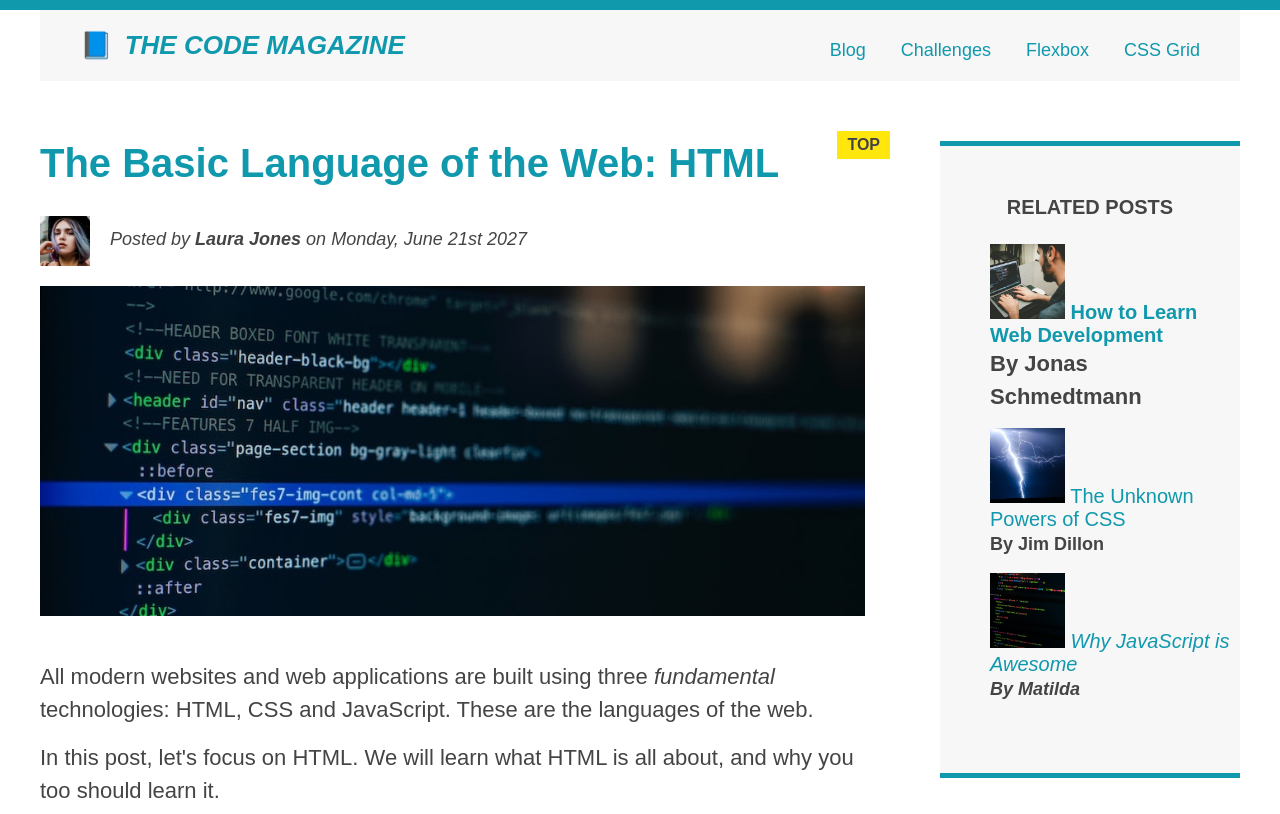
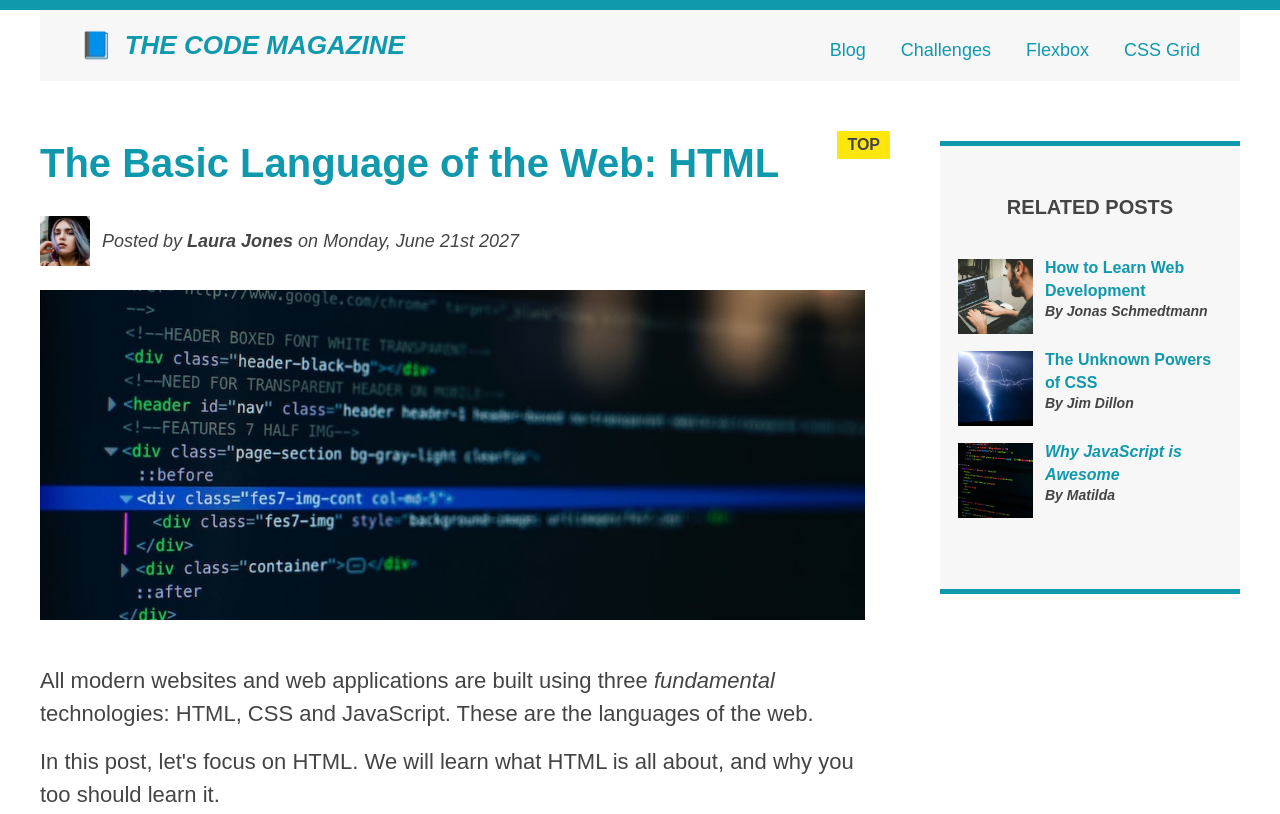
Before and after one commit to sagarpal04/Layouts-Floats-Flex-Box-CSS-Grids, a plain HTML site: page index.html in a window 1280 px wide. Shown: the top 814 px of the page. Drawn offline with Linux system fonts and the light colour scheme.

Commit message:
Grid Added

```diff
--- a/index.html
+++ b/index.html
@@ -18,7 +18,7 @@
     -->
 
     <div class="container">
-      <header class="main-header clearfix">
+      <header class="main-header">
         <h1>📘 The Code Magazine</h1>
 
         <nav>
@@ -29,23 +29,22 @@
           <a href="#">CSS Grid</a>
         </nav>
       </header>
-
+      <div class="row">
         <article>
           <header class="post-header">
             <h2>The Basic Language of the Web: HTML</h2>
-
+            <div class="author-box">
               <img
                 src="img/laura-jones.jpg"
                 alt="Headshot of Laura Jones"
                 height="50"
                 width="50"
-            class="author-img"
               />
 
-          <p id="author" class="author">
+              <p id="author">
                 Posted by <strong>Laura Jones</strong> on Monday, June 21st 2027
               </p>
-
+            </div>
             <img
               src="img/post-img.jpg"
               alt="HTML code on a screen"
@@ -59,8 +58,8 @@
           <p>
             All modern websites and web applications are built using three
             <em>fundamental</em>
-          technologies: HTML, CSS and JavaScript. These are the languages of the
-          web.
+            technologies: HTML, CSS and JavaScript. These are the languages of
+            the web.
           </p>
 
           <p>
@@ -72,8 +71,8 @@
           <p>
             HTML stands for <strong>H</strong>yper<strong>T</strong>ext
             <strong>M</strong>arkup <strong>L</strong>anguage. It's a markup
-          language that web developers use to structure and describe the content
-          of a webpage (not a programming language).
+            language that web developers use to structure and describe the
+            content of a webpage (not a programming language).
           </p>
           <p>
             HTML consists of elements that describe different types of content:
@@ -130,10 +129,11 @@
                 alt="Person programming"
                 width="75"
                 height="75"
-              class="related-img"
               />
+              <div>
                 <a href="#">How to Learn Web Development</a>
-            <p class="list-author">By Jonas Schmedtmann</p>
+                <p class="related-author">By Jonas Schmedtmann</p>
+              </div>
             </li>
             <li>
               <img
@@ -141,10 +141,11 @@
                 alt="Lightning"
                 width="75"
                 height="75"
-              class="list-img"
               />
+              <div>
                 <a href="#">The Unknown Powers of CSS</a>
                 <p class="related-author">By Jim Dillon</p>
+              </div>
             </li>
             <li>
               <img
@@ -152,14 +153,15 @@
                 alt="JavaScript code on a screen"
                 width="75"
                 height="75"
-              class="list-img"
               />
+              <div>
                 <a href="#">Why JavaScript is Awesome</a>
                 <p class="related-author">By Matilda</p>
+              </div>
             </li>
           </ul>
         </aside>
-
+      </div>
       <footer>
         <p id="copyright" class="copyright text">
           Copyright &copy; 2027 by The Code Magazine.
--- a/style.css
+++ b/style.css
@@ -2,7 +2,6 @@
   /* border-top: 10px solid #1098ad; */
   margin: 0;
   padding: 0;
-  box-sizing: border-box;
 }
 
 /* PAGE SECTIONS */
@@ -52,7 +51,6 @@ aside {
   /* padding-top: 50px;
   padding-bottom: 50px; */
   padding: 50px 0;
-  width: 500px;
 }
 
 /* SMALLER ELEMENTS */
@@ -118,6 +116,7 @@ li:last-child {
 #author {
   font-style: italic;
   font-size: 18px;
+  margin: 0;
 }
 
 #copyright {
@@ -141,9 +140,9 @@ body {
   /* background-color: orangered; */
 }
 
-.first-li {
+/* .first-li {
   font-weight: bold;
-}
+} */
 
 li:first-child {
   font-weight: bold;
@@ -153,9 +152,9 @@ li:last-child {
   font-style: italic;
 }
 
-/* li:nth-child(even) {
-  color: red;
-} */
+li:nth-child(even) {
+  /* color: red; */
+}
 
 /* Misconception: this won't work! */
 article p:first-child {
@@ -194,7 +193,6 @@ nav a:link {
   /* background-color: orangered;
   margin: 20px;
   padding: 20px;
-
   display: block; */
 
   margin-right: 30px;
@@ -249,15 +247,12 @@ h2::before {
 /* #copyright {
   color: red;
 }
-
 .copyright {
   color: blue;
 }
-
 .text {
   color: yellow;
 }
-
 footer p {
   color: green !important;
 } */
@@ -266,39 +261,41 @@ footer p {
 nav p {
   font-size: 18px;
 } */
-
-/* Floats */
-.author-img {
-  float: left;
-  margin-bottom: 20px;
+h4 {
+  margin-bottom: 18px;
 }
-.author {
-  float: left;
-  margin-left: 20px;
-  margin-top: 10px;
+.row {
+  display: grid;
+  grid-template-columns: 825px 300px;
+  justify-content: space-between;
+  align-items: start;
+  margin-bottom: 36px;
 }
-h1 {
-  float: left;
+.author-box {
+  display: flex;
+  align-items: center;
+  gap: 12px;
+  margin-bottom: 24px;
 }
-nav {
-  float: right;
+.main-header {
+  display: flex;
+  justify-content: space-between;
+  align-items: center;
 }
-.clearfix::after {
-  content: "";
-  display: block;
-  clear: both;
+.related {
+  margin: 0;
+  padding: 18px;
 }
-article {
-  width: 825px;
-  float: left;
+.related li {
+  display: flex;
+  gap: 12px;
+  align-items: center;
 }
-aside {
-  width: 300px;
-  float: right;
+.related a:link {
+  font-weight: bold;
+  font-size: 16px;
 }
-footer {
-  clear: both;
+.related p {
+  font-style: italic;
+  font-size: 14px;
 }
-h4 {
-  margin-bottom: 25px;
-}
```
Also changed, not shown: css-grid.html (+11 -3 lines). Lines whose indentation alone changed are shown as unchanged.
